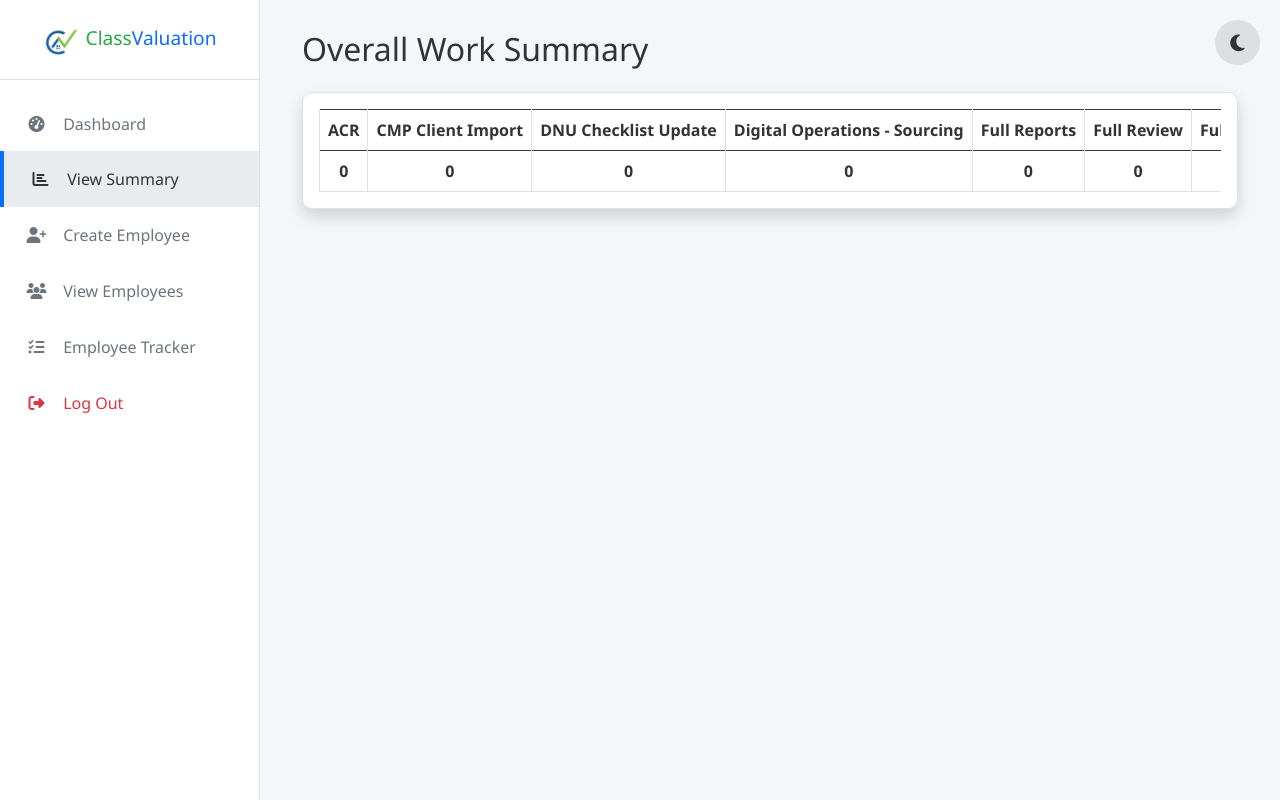
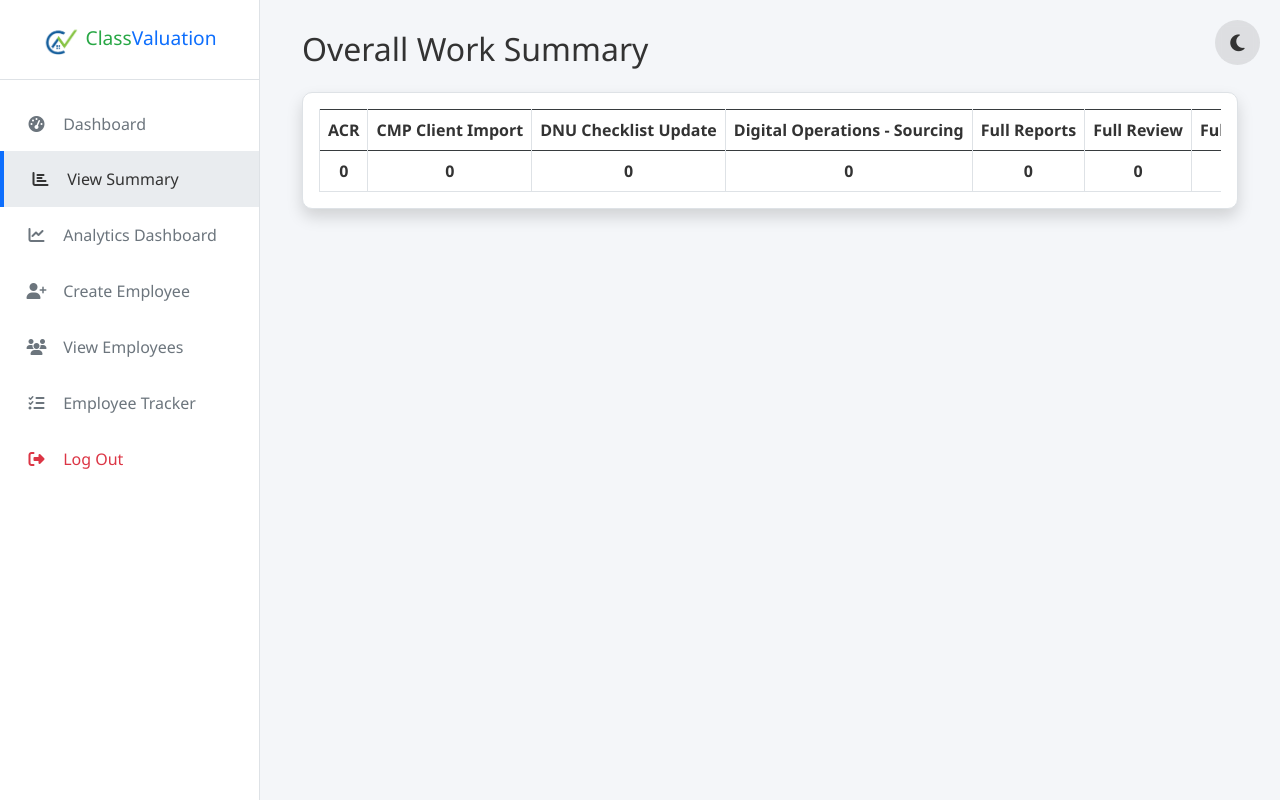
Before and after one commit to ShaunakArora/CVAL-Tracker, a Flask app: page /admin/summary in a window 1280 px wide. Run offline with Flask 3, Linux system fonts and the light colour scheme; the visitor is signed in with stand-in values (Sample User, id 1); some libraries are stand-ins or nearby versions.

Commit message:
Update summary.html

```diff
--- a/templates/admin/summary.html
+++ b/templates/admin/summary.html
@@ -158,6 +158,9 @@
                 <a href="/summary" class="list-group-item active">
                     <i class="fas fa-chart-bar"></i> View Summary
                 </a>
+                <a href="/admin/analytics/" class="list-group-item">
+                    <i class="fas fa-chart-line"></i> Analytics Dashboard
+                </a>
                 <a href="/admin/create_employee" class="list-group-item">
                     <i class="fas fa-user-plus"></i> Create Employee
                 </a>
```
